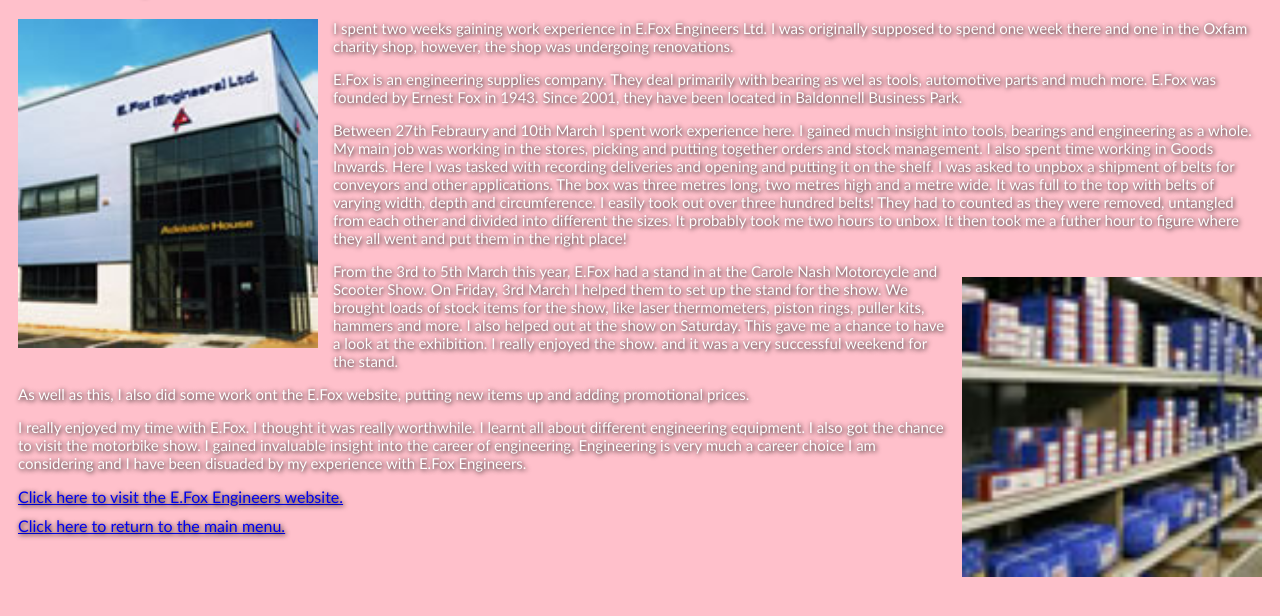
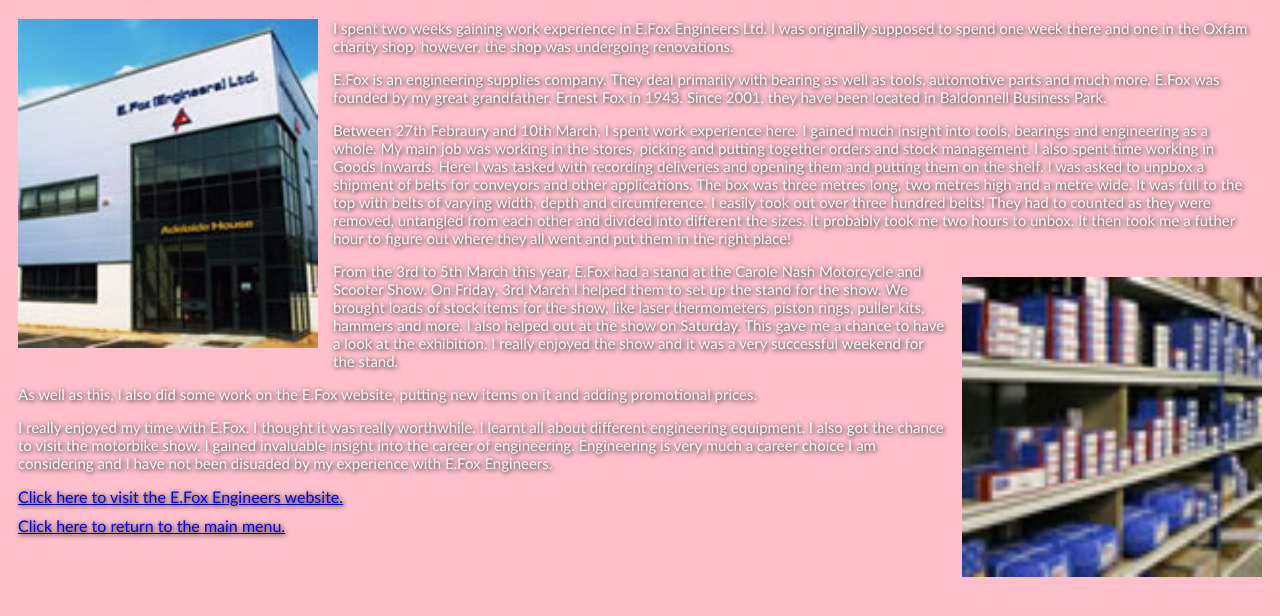
Before and after one commit to Hercules04/hercules04.github.io, a plain HTML site: page work.html in a window 1280 px wide. Shown: the part 124-740 px from the top of the page. Drawn offline with Linux system fonts and the light colour scheme.

Commit message:
Update work.html

```diff
--- a/work.html
+++ b/work.html
@@ -6,17 +6,17 @@
 
 <p>I spent two weeks gaining work experience in E.Fox Engineers Ltd. I was originally supposed to spend one week there and one in the Oxfam charity shop, however, the shop was undergoing renovations.</p>
 
-<p>E.Fox is an engineering supplies company. They deal primarily with bearing as wel as tools, automotive parts and much more. E.Fox was founded by Ernest Fox in 1943. Since 2001, they have been located in Baldonnell Business Park.</p>
+<p>E.Fox is an engineering supplies company. They deal primarily with bearing as well as tools, automotive parts and much more. E.Fox was founded by my great grandfather, Ernest Fox in 1943. Since 2001, they have been located in Baldonnell Business Park.</p>
 
-<p>Between 27th Febraury and 10th March I spent work experience here. I gained much insight into tools, bearings and engineering as a whole. My main job was working in the stores, picking and putting together orders and stock management. I also spent time working in Goods Inwards. Here I was tasked with recording deliveries and opening and putting it on the shelf. I was asked to unpbox a shipment of belts for conveyors and other applications. The box was three metres long, two metres high and a metre wide. It was full to the top with belts of varying width, depth and circumference. I easily took out over three hundred belts! They had to counted as they were removed, untangled from each other and divided into different the sizes. It probably took me two hours to unbox. It then took me a futher hour to figure where they all went and put them in the right place!</p>
+<p>Between 27th Febraury and 10th March, I spent work experience here. I gained much insight into tools, bearings and engineering as a whole. My main job was working in the stores, picking and putting together orders and stock management. I also spent time working in Goods Inwards. Here I was tasked with recording deliveries and opening them and putting them on the shelf. I was asked to unpbox a shipment of belts for conveyors and other applications. The box was three metres long, two metres high and a metre wide. It was full to the top with belts of varying width, depth and circumference. I easily took out over three hundred belts! They had to counted as they were removed, untangled from each other and divided into different the sizes. It probably took me two hours to unbox. It then took me a futher hour to figure out where they all went and put them in the right place!</p>
 
 <img src="/images/stores.jpeg" alt=Stores style="float:right;margin-right:10px;height:300px;width:300px;padding-top:15px;padding-bottom:15px;padding-left:15px">
 
-<p>From the 3rd to 5th March this year, E.Fox had a stand in at the Carole Nash Motorcycle and Scooter Show. On Friday, 3rd March I helped them to set up the stand for the show. We brought loads of stock items for the show, like laser thermometers, piston rings, puller kits, hammers and more. I also helped out at the show on Saturday. This gave me a chance to have a look at the exhibition. I really enjoyed the show. and it was a very successful weekend for the stand.</p>
+<p>From the 3rd to 5th March this year, E.Fox had a stand at the Carole Nash Motorcycle and Scooter Show. On Friday, 3rd March I helped them to set up the stand for the show. We brought loads of stock items for the show, like laser thermometers, piston rings, puller kits, hammers and more. I also helped out at the show on Saturday. This gave me a chance to have a look at the exhibition. I really enjoyed the show and it was a very successful weekend for the stand.</p>
 
-<p>As well as this, I also did some work ont the E.Fox website, putting new items up and adding promotional prices.</p>
+<p>As well as this, I also did some work on the E.Fox website, putting new items on it and adding promotional prices.</p>
 
-<p>I really enjoyed my time with E.Fox. I thought it was really worthwhile. I learnt all about different engineering equipment. I also got the chance to visit the motorbike show. I gained invaluable insight into the career of engineering. Engineering is very much a career choice I am considering and I have been disuaded by my experience with E.Fox Engineers.</p>
+<p>I really enjoyed my time with E.Fox. I thought it was really worthwhile. I learnt all about different engineering equipment. I also got the chance to visit the motorbike show. I gained invaluable insight into the career of engineering. Engineering is very much a career choice I am considering and I have not been disuaded by my experience with E.Fox Engineers.</p>
 
 
 <div>
```
